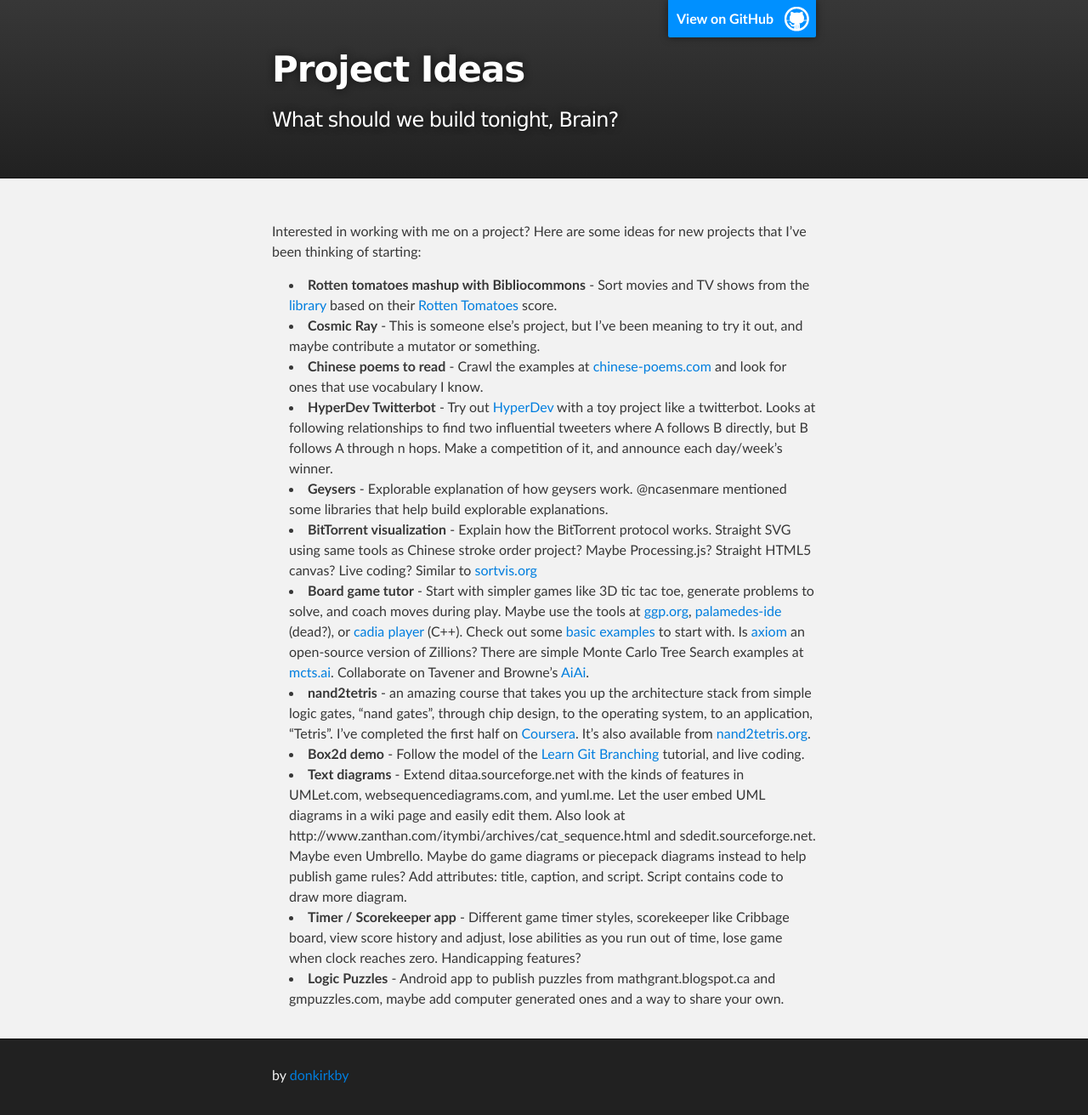
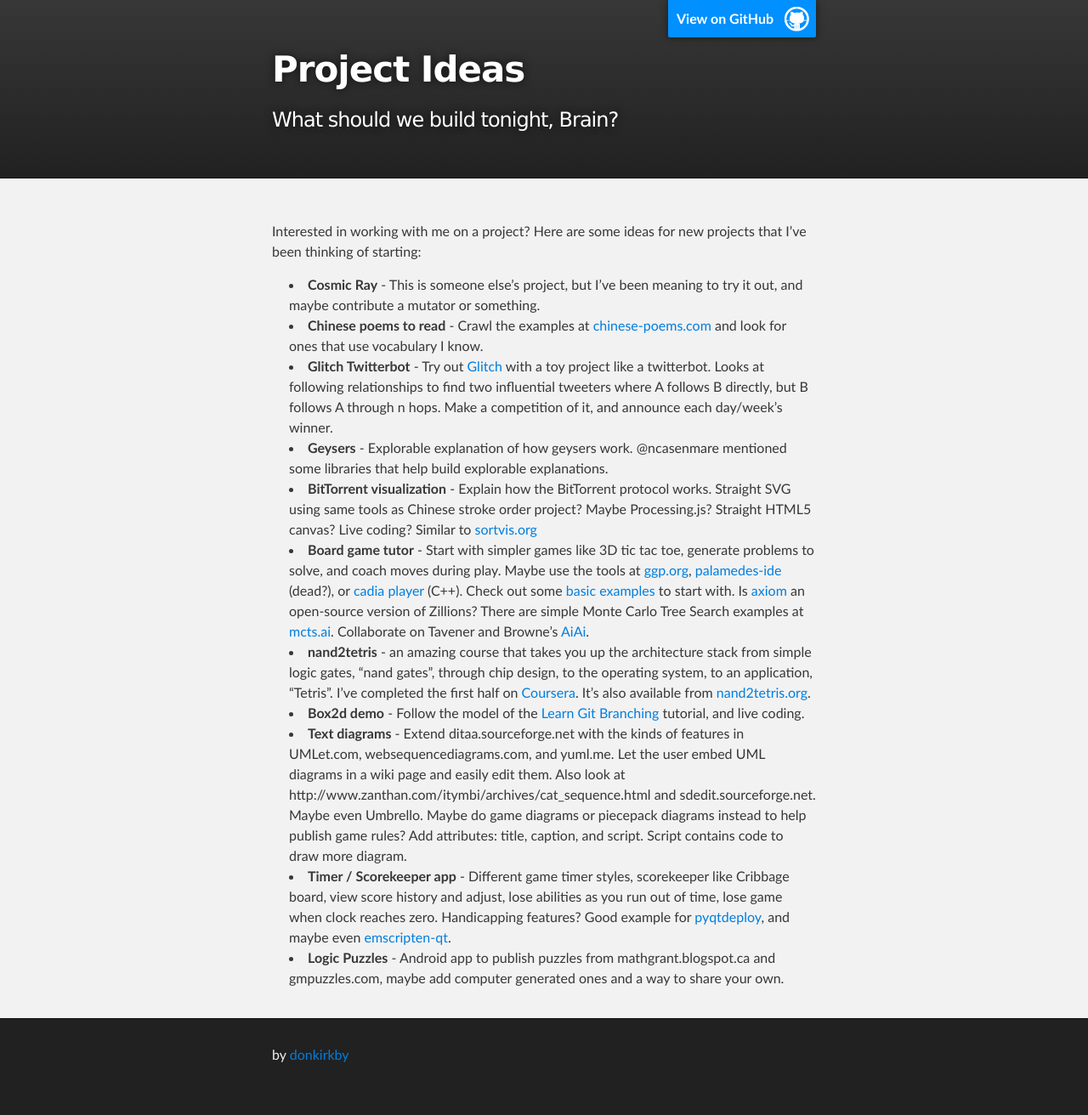
Before and after one commit to donkirkby/donkirkby.github.com, a Jekyll site: the page built from ideas.md, in a window 1280 px wide. Shown: the whole page at 85% size. Built offline with Jekyll 4.4.1, drawn with Linux system fonts in a browser that asks for light colours; after the commit the page ends 1288 px from its top, so only the background shows below that.

Commit message:
Update ideas.md

```diff
--- a/ideas.md
+++ b/ideas.md
@@ -5,13 +5,11 @@
 Interested in working with me on a project? Here are some ideas for
 new projects that I've been thinking of starting:
 
-* **Rotten tomatoes mashup with Bibliocommons** - Sort movies and TV shows from
-    the [library][] based on their [Rotten Tomatoes][] score.
 * **Cosmic Ray** - This is someone else's project, but I've been meaning to try
     it out, and maybe contribute a mutator or something.
 * **Chinese poems to read** - Crawl the examples at [chinese-poems.com][] and
     look for ones that use vocabulary I know.
-* **HyperDev Twitterbot** - Try out [HyperDev][] with a toy project like a
+* **Glitch Twitterbot** - Try out [Glitch][] with a toy project like a
     twitterbot. Looks at following relationships to find two influential tweeters
     where A follows B directly, but B follows A through n hops. Make a
     competition of it, and announce each day/week's winner.
@@ -43,15 +41,14 @@
     more diagram.
 * **Timer / Scorekeeper app** - Different game timer styles, scorekeeper like
     Cribbage board, view score history and adjust, lose abilities as you run
-    out of time, lose game when clock reaches zero. Handicapping features?
+    out of time, lose game when clock reaches zero. Handicapping features? Good
+    example for [pyqtdeploy], and maybe even [emscripten-qt].
 * **Logic Puzzles** - Android app to publish puzzles from mathgrant.blogspot.ca
     and gmpuzzles.com, maybe add computer generated ones and a way to share your
     own.
 
-[library]: http://developer.bibliocommons.com/docs
-[Rotten Tomatoes]: http://developer.rottentomatoes.com/
 [chinese-poems.com]: http://www.chinese-poems.com/
-[HyperDev]: https://hyperdev.com
+[Glitch]: https://glitch.com/
 [sortvis.org]: http://sortvis.org
 [ggp.org]: http://www.ggp.org/
 [palamedes-ide]: http://palamedes-ide.sourceforge.net/
@@ -63,3 +60,5 @@
 [Coursera]: https://www.coursera.org/learn/build-a-computer
 [nand2tetris.org]: http://www.nand2tetris.org/
 [Learn Git Branching]: http://pcottle.github.com/learnGitBranching/
+[pyqtdeploy]: http://pyqt.sourceforge.net/Docs/pyqtdeploy/introduction.html
+[emscripten-qt]: http://qtandeverything.blogspot.ca/2017/06/qt-for-web-assembly.html
```
